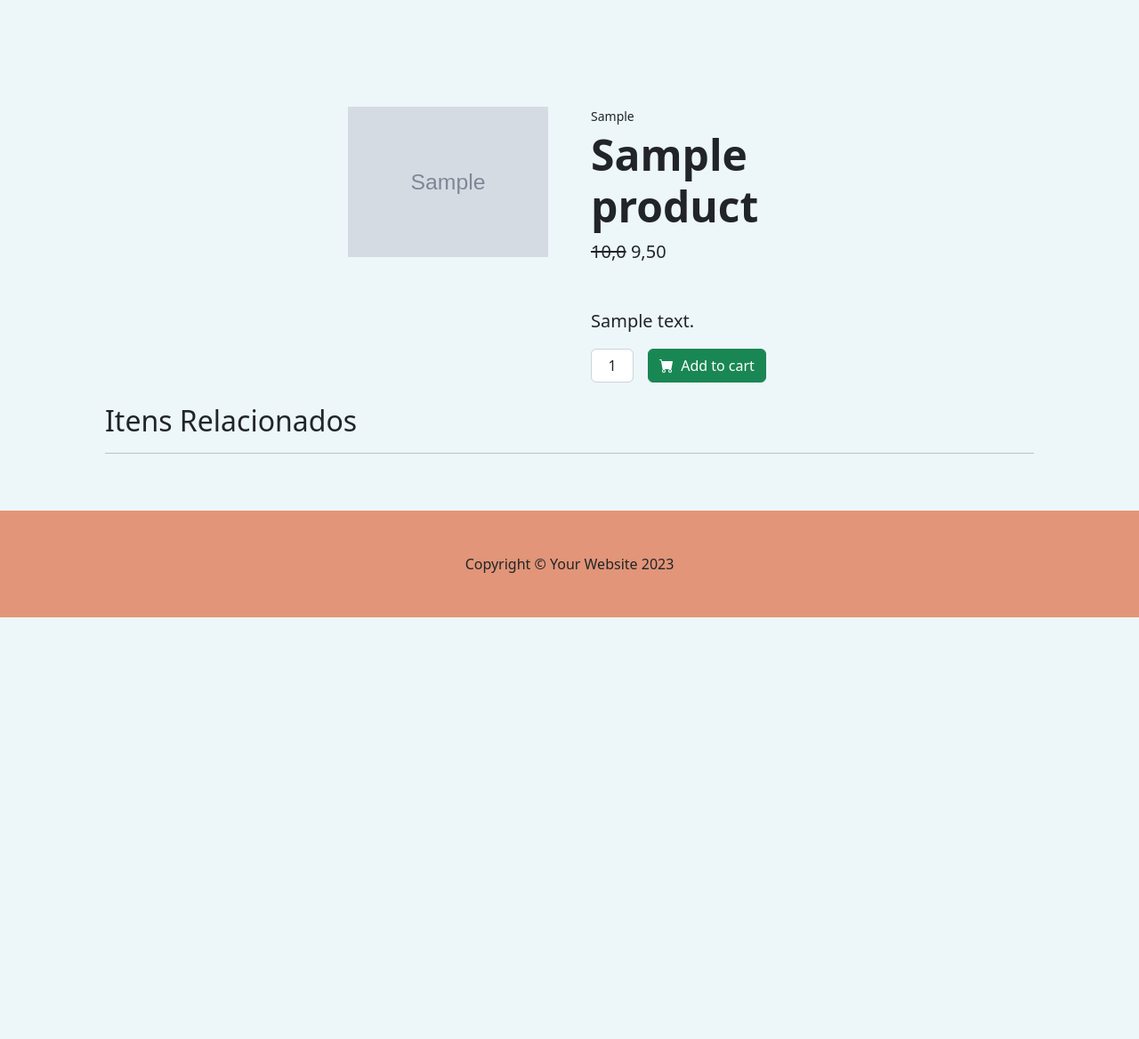
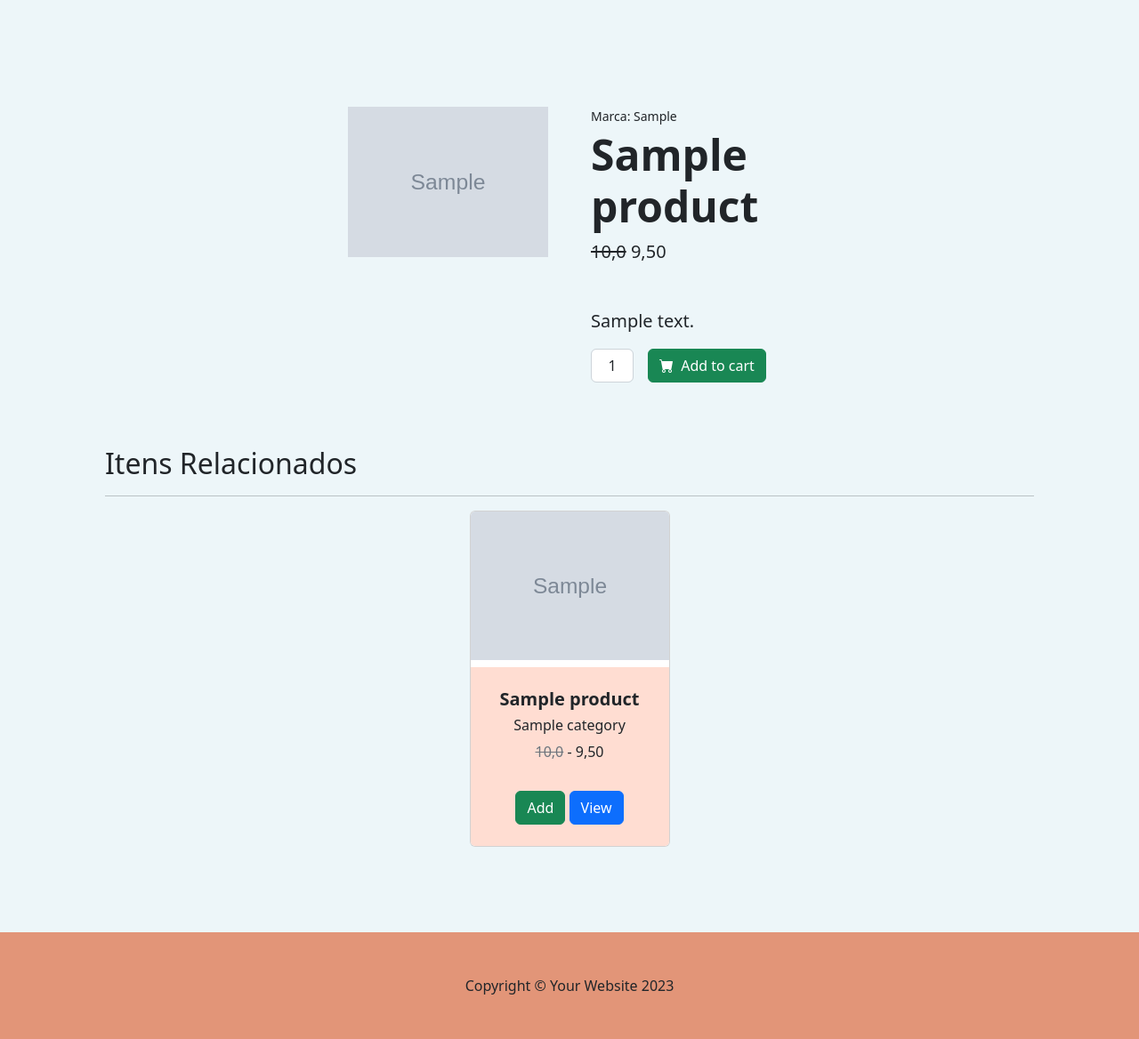
Before and after one commit to eliascastrosousa/django-ecommerce, a Django app: page /productpage/1 in a window 1280 px wide. Shown: the part 56-1224 px from the top of the page at 89% size. Before the commit the page ends 750 px from the top, so only its background shows below. Run offline with Django 4.2, Linux system fonts and the light colour scheme; tables that the repository leaves empty hold one stand-in row (values such as "Sample post"); grey boxes marked "Sample" are stand-in pictures; some libraries are stand-ins or nearby versions.

Commit message:
commit ajustes template

```diff
--- a/store/templates/productpage.html
+++ b/store/templates/productpage.html
@@ -14,7 +14,7 @@
             </div>
 
             <div class="col-md-6 p-4" style="background-color: #edf6f9;">
-                <div class="small mb-1">{{item.brand}}</div>
+                <div class="small mb-1">Marca: {{item.brand}}</div>
                 <h1 class="display-5 fw-bolder">{{item.name}}</h1>
                 <div class="fs-5 mb-5">
                     <span class="text-decoration-line-through">{{item.price}}</span>
@@ -31,10 +31,38 @@
                 </div>
             </div>
         </div>
-
+        <br><br>
         {% endfor %}
         <h2>Itens Relacionados</h2>
         <hr>
+        <div class="row gx-4 gx-lg-5 row-cols-2 row-cols-md-3 row-cols-xl-4 justify-content-center">
+            {% for item in products %}
+            <div class="col mb-5">
+                <div class="card h-100">
+                    <!-- Product image-->
+                    <img class="card-img-top mb-2" src="{{ item.image.url }}" alt="..." />
+                    <!-- Product details-->
+                    <div class="card-body p-4" style="background-color: #ffddd2;">
+                        <div class="text-center">
+                            <!-- Product name-->
+                            <h5 class="fw-bolder">{{item.name}}</h5>
+                            <h6>{{item.category}}</h6>
+                            <!-- Product price-->
+                            <span class="text-muted text-decoration-line-through">{{item.price}}</span> -
+                            {{item.descount |floatformat:2 }}
+                        </div>
+                    </div>
+                    <div class="card-footer p-4 pt-0 border-top-0 " style="background-color: #ffddd2;">
+                        <div class="text-center">
+                            <a class="btn btn-success mt-2" href="#">Add</a>
+                            <a class="btn btn-primary mt-2" href="{% url 'productpage' item.id  %}">View</a>
+                        </div>
+                    </div>
+                </div>
+            </div>
+            {% endfor %}
+        </div>
+
     </div>
 </section>
 
--- a/store/views.py
+++ b/store/views.py
@@ -26,10 +26,10 @@ def eletrodomesticos(request):
     context = {'product':eletrodomesticos}
     return render(request, 'store.html', context)
 
-
 def productpage(request, id):
     item = Product.objects.filter(id=id)
-    context = {'item':item}
+    products = Product.objects.filter(category__name=item[0].category)
+    context = {'item': item, 'products': products}
     return render(request, 'productpage.html', context)
 
 def cart(request):
--- a/templates/main.html
+++ b/templates/main.html
@@ -9,7 +9,7 @@
     <meta name="description" content="" />
     <meta name="author" content="" />
     {% block 'title' %} {% endblock 'title' %}
-    <link rel="icon" type="image/x-icon" href="{% static 'assets/favicon.ico' %}" />
+    <link rel="icon" type="image/x-icon" href="{% static 'assets/favicon.png' %}" />
     <link href="https://cdn.jsdelivr.net/npm/bootstrap-icons@1.5.0/font/bootstrap-icons.css" rel="stylesheet" />
     <link href="{% static 'css/styles.css' %}" rel="stylesheet" />
 </head>
```
Also changed, not shown: store/templates/store.html (+8 -0 lines), templates/static/assets/favicon.ico (deleted), templates/static/assets/favicon.png (added).
